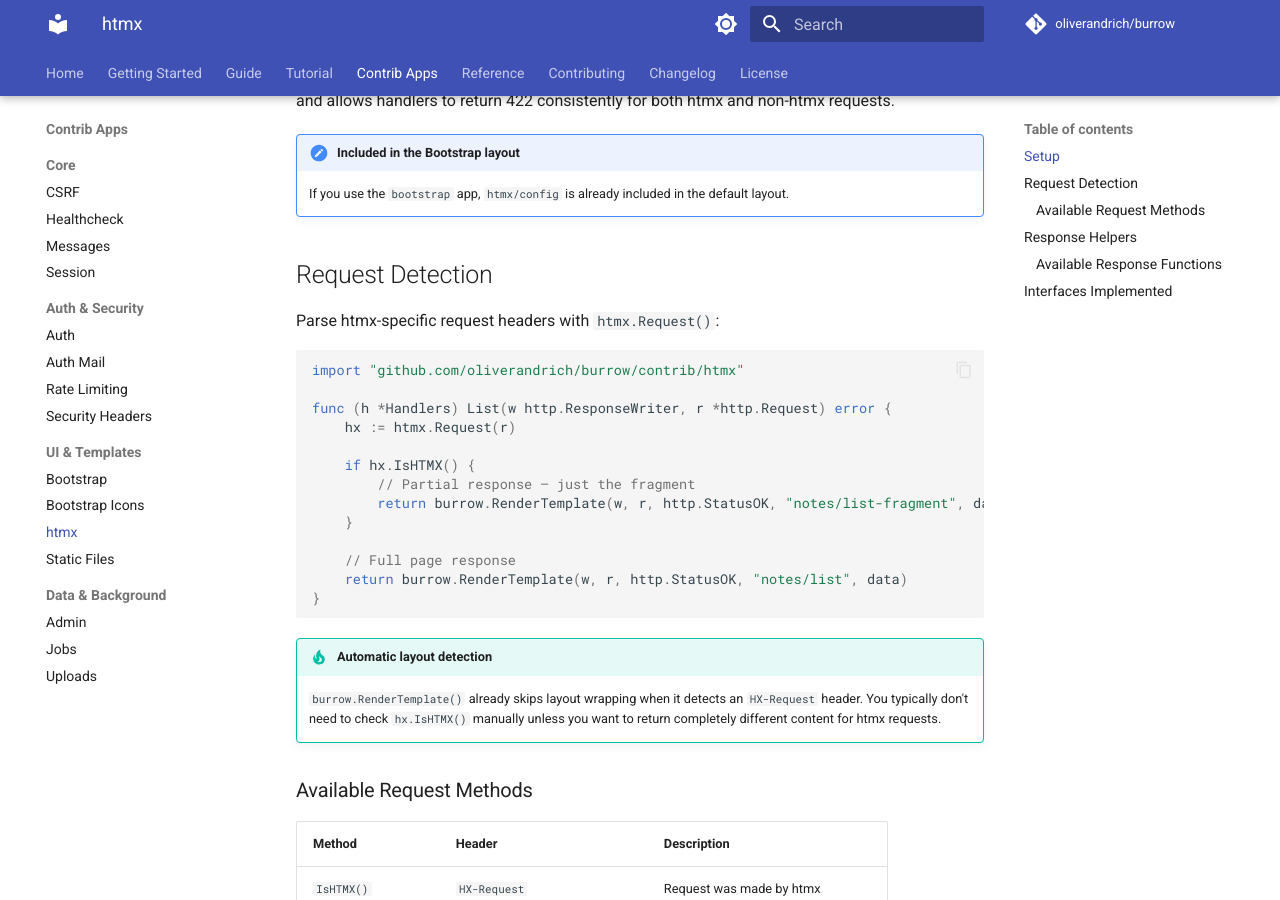
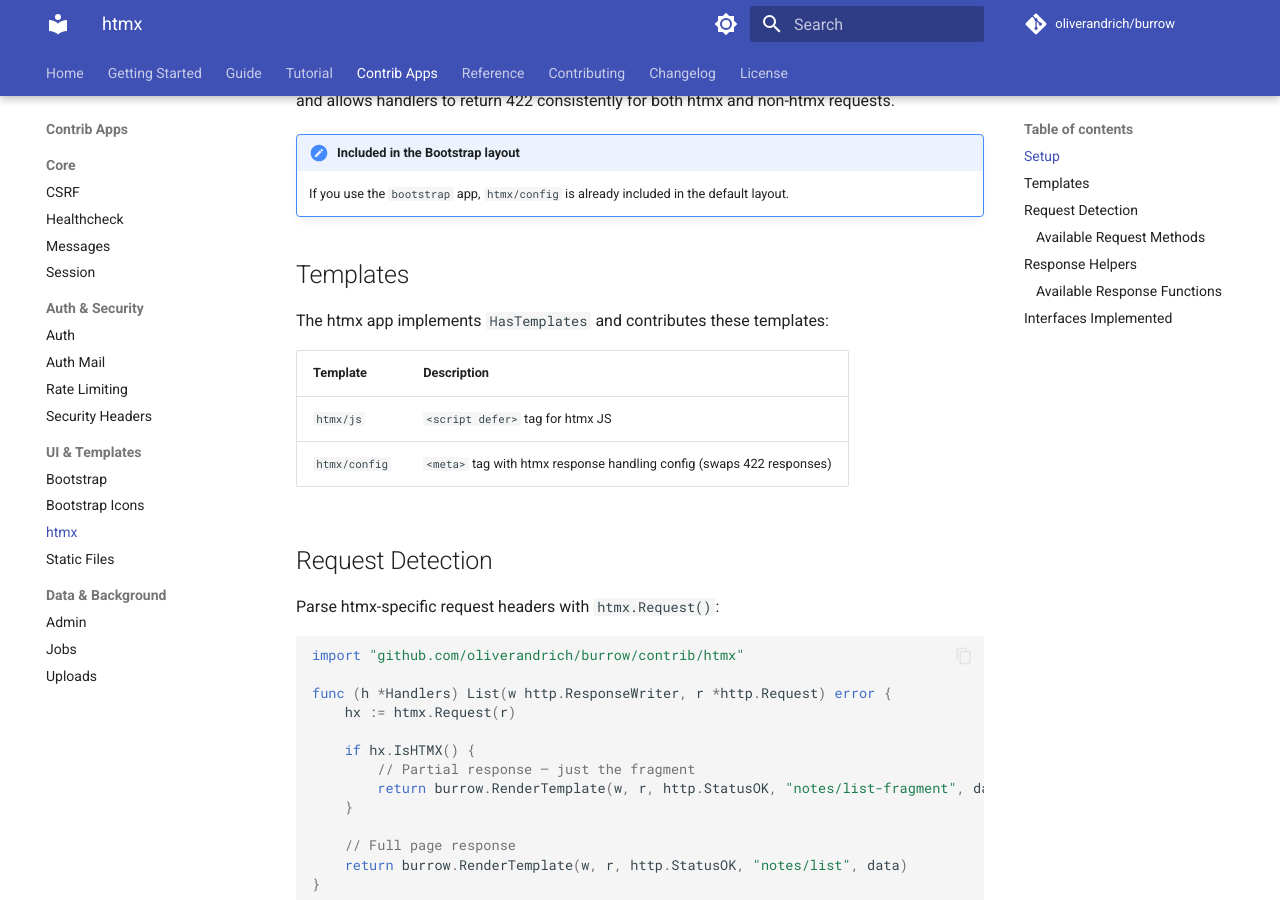
Before and after one commit to oliverandrich/burrow, an MkDocs documentation site: the page built from docs/contrib/htmx.md, in a window 1280 px wide and 900 px high, scrolled down 716 px. Built offline with MkDocs 1.6.1 and Material for MkDocs 9.7.7, drawn with Linux system fonts in a browser that asks for light colours; comment, search, counter and statistics services are not loaded; some of the changed text lies outside the part shown.

Commit message:
docs: add asset templates to bootstrap and htmx contrib pages

```diff
--- a/docs/contrib/htmx.md
+++ b/docs/contrib/htmx.md
@@ -27,6 +27,15 @@ The `htmx/config` template renders a `<meta>` tag that configures htmx to swap `
 
 !!! note "Included in the Bootstrap layout"
     If you use the `bootstrap` app, `htmx/config` is already included in the default layout.
+
+## Templates
+
+The htmx app implements `HasTemplates` and contributes these templates:
+
+| Template | Description |
+|----------|-------------|
+| `htmx/js` | `<script defer>` tag for htmx JS |
+| `htmx/config` | `<meta>` tag with htmx response handling config (swaps 422 responses) |
 
 ## Request Detection
 
@@ -101,5 +110,5 @@ func (h *Handlers) Delete(w http.ResponseWriter, r *http.Request) error {
 |-----------|-------------|
 | `burrow.App` | Required: `Name()`, `Register()` |
 | `HasStaticFiles` | Contributes embedded `htmx.min.js` under `"htmx"` prefix |
-| `HasTemplates` | Contributes `htmx/config` template with response handling config |
+| `HasTemplates` | Contributes `htmx/js` and `htmx/config` templates |
 | `HasDependencies` | Requires `staticfiles` |
```
Also changed, not shown: docs/contrib/bootstrap.md (+2 -0 lines).
